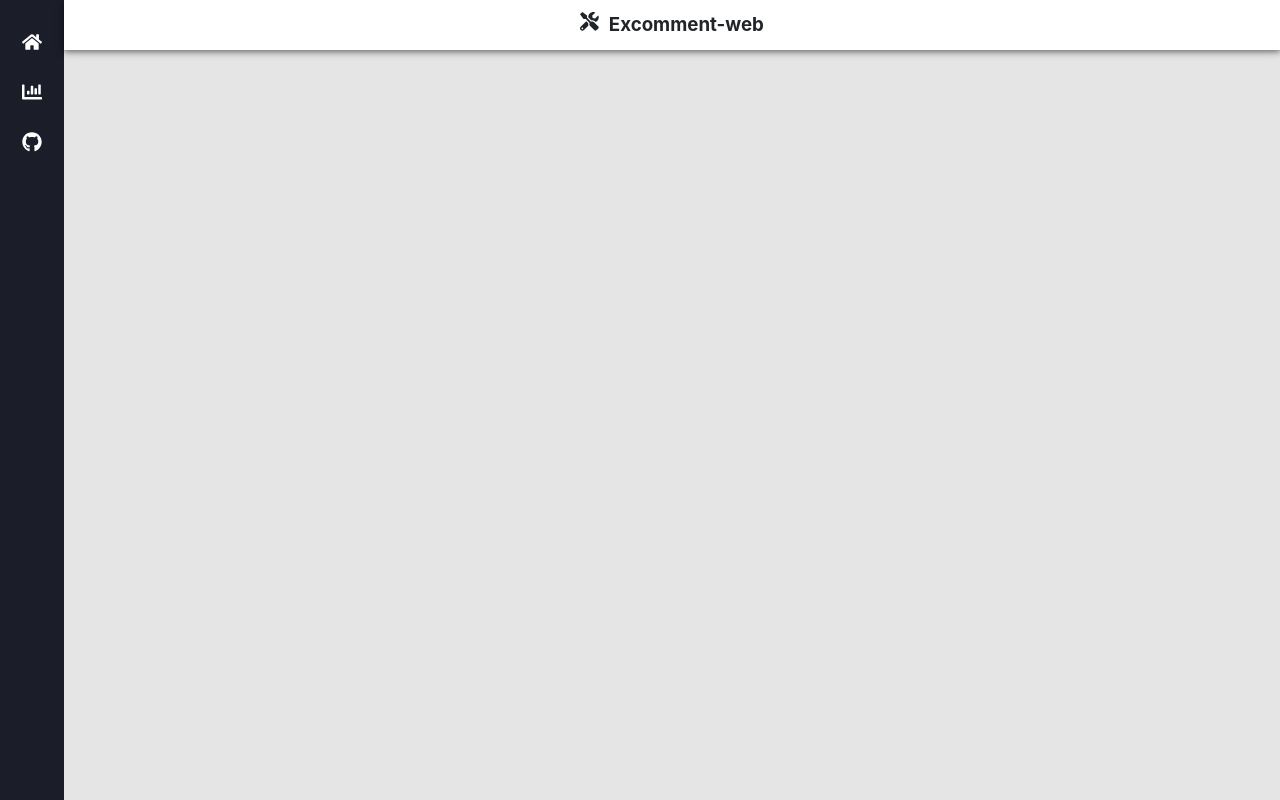
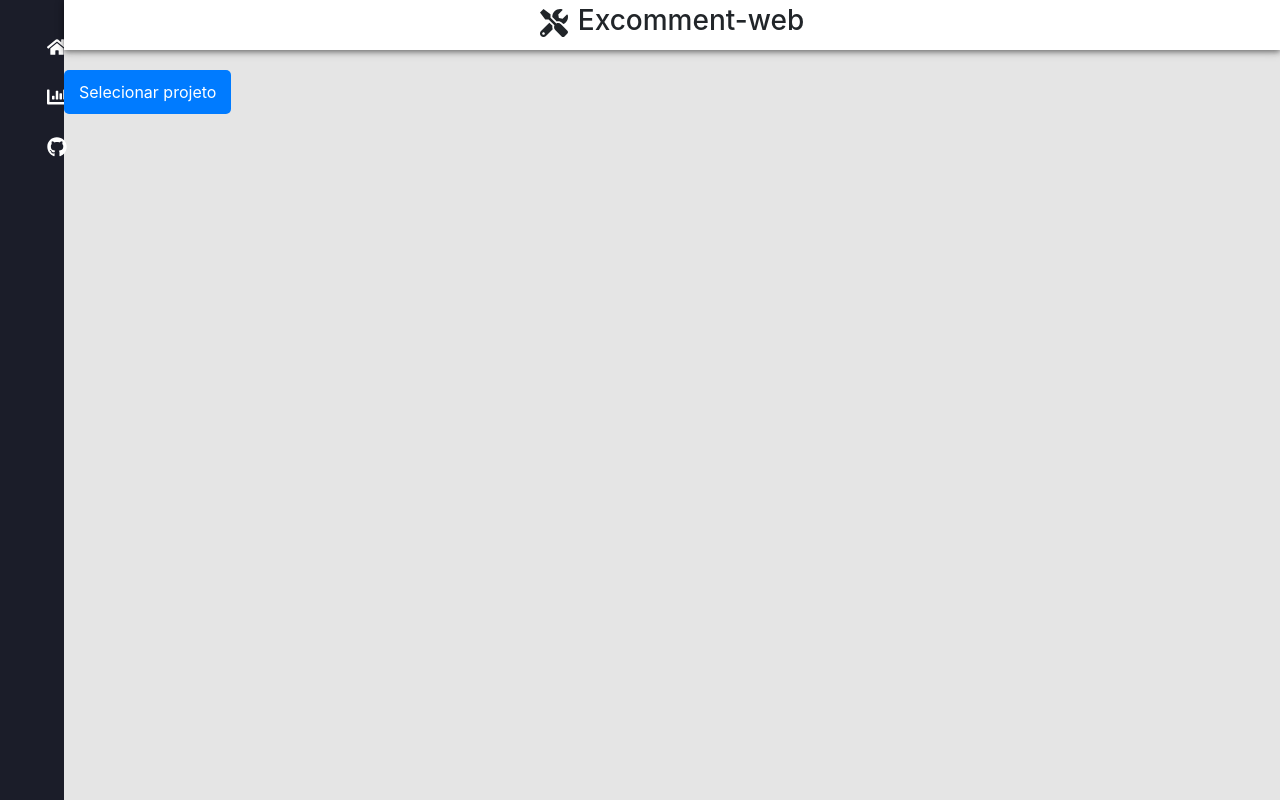
Before and after one commit to Diogoloiola/excomment-frontend, a React (Create React App) app: page /excomment-web in a window 1280 px wide. Built offline with nearby package versions, Linux system fonts and the light colour scheme.

Commit message:
criando o componente modal no componente excomment

```diff
--- a/src/components/excomment/index.jsx
+++ b/src/components/excomment/index.jsx
@@ -1,5 +1,17 @@
+import { useState } from 'react'
+import { Container, Button, Header } from './style.js'
+import ModalApplication from '../modal'
+
 export default function Excomment() {
+
+    const [show, setShow] = useState(false)
+
     return (
-        <div></div>
+        <Container>
+            <Header>
+                <Button onClick={() => setShow(true)}>Selecionar projeto</Button>
+            </Header>
+            <ModalApplication show={show} setShow={setShow}/>
+        </Container>
     )
 }
--- /dev/null
+++ b/src/components/excomment/style.js
@@ -0,0 +1,22 @@
+import styled from "styled-components";
+
+export const Container = styled.section `
+  width: 100%;
+`
+
+export const Header = styled.header `
+  width: 100%;
+  margin-top: 20px;
+  box-sizing: border-box;
+`
+
+export const Button = styled.button `
+  display: block;
+  padding: 10px 15px;
+  border: none;
+  outline: none;
+  border-radius: 5px;
+  background-color: #007bff;
+  color: #fff;
+  cursor: pointer;
+`
--- /dev/null
+++ b/src/components/modal/index.jsx
@@ -0,0 +1,41 @@
+import { Modal as ModalBootstrap, Form, Button } from 'react-bootstrap';
+
+export default function Modal({ show, setShow }) {
+    return (
+        <ModalBootstrap show={show} size={"lg"}>
+            <ModalBootstrap.Header>
+                <h3>Selecione os projetos</h3>
+            </ModalBootstrap.Header>
+            <ModalBootstrap.Body>
+                <div>
+                    <label htmlFor="">Selecione o tipo de gráfico</label>
+                    <Form.Select>
+                        <option value="">-</option>
+                        <option value="1">Tree map(Com escala)</option>
+                        <option value="2">Tree amp(Por dívida)</option>
+                        <option value="3">Sunburst (por dívida)</option>
+                        <option value="4">Sunburst (por escala)</option>
+                        <option value="5">Gráfico de barra empilhada</option>
+                        <option value="6">Gráfico de linha</option>
+                    </Form.Select>
+                </div>
+                <div>
+                    <label htmlFor="">Selecione o projeto</label>
+                    <Form.Select>
+                        <option value="">-</option>
+                        <option value="1">Tree map(Com escala)</option>
+                        <option value="2">Tree amp(Por dívida)</option>
+                        <option value="3">Sunburst (por dívida)</option>
+                        <option value="4">Sunburst (por escala)</option>
+                        <option value="5">Gráfico de barra empilhada</option>
+                        <option value="6">Gráfico de linha</option>
+                    </Form.Select>
+                </div>
+            </ModalBootstrap.Body>
+            <ModalBootstrap.Footer>
+                <Button variant="danger" onClick={() => setShow(false)}>Fechar</Button>
+                <Button variant="primary">Pesquisar</Button>
+            </ModalBootstrap.Footer>
+        </ModalBootstrap>
+    )
+}
```
Also changed, not shown: src/App.js (+4 -3 lines).
